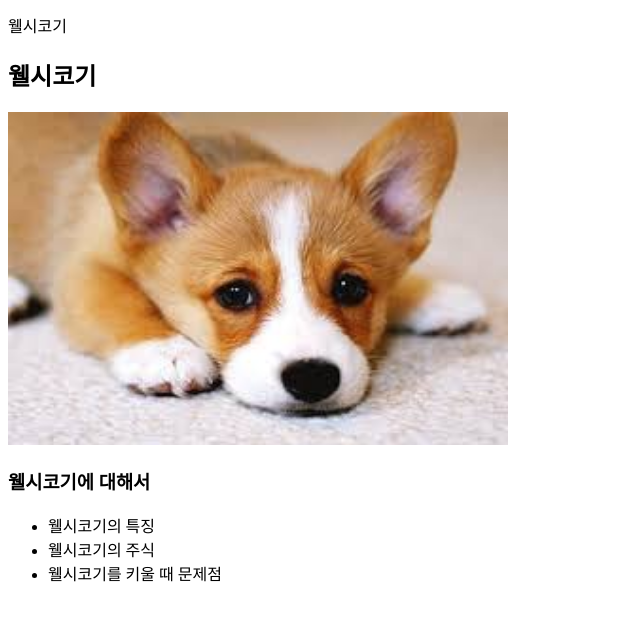
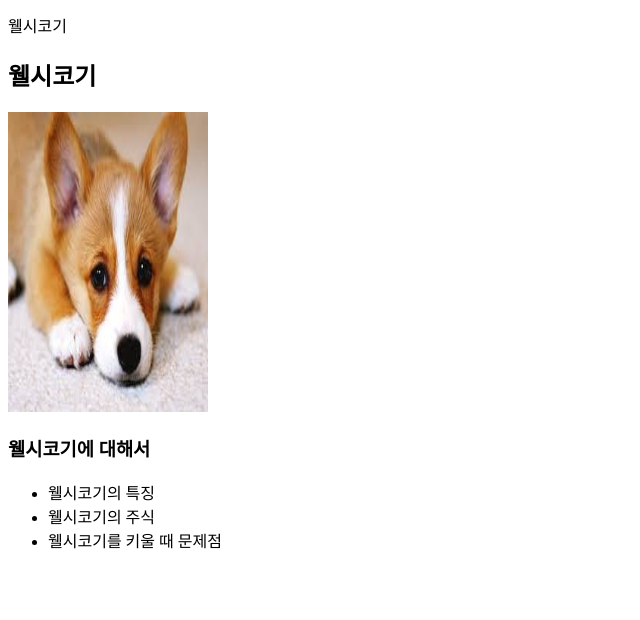
Before and after one commit to limitlesscollaboration/myhomepage, a plain HTML site: page index.html in a window 1280 px wide. Shown: the part 116-736 px from the top of the page, without its empty margins (0-640 px from the left). Drawn offline with Linux system fonts and the light colour scheme.

Commit message:
Update index.html

```diff
--- a/index.html
+++ b/index.html
@@ -10,7 +10,7 @@
 
 <p>웰시코기</p>
 <h2>웰시코기</h2>
-<img src="dog.jpg" alt="웰시코기" width="500" height="333">
+<img src="dog.jpg" alt="웰시코기" width="200" height="300">
 <h3> 웰시코기에 대해서 </h3>
 <ul>
 <li>웰시코기의 특징
```
